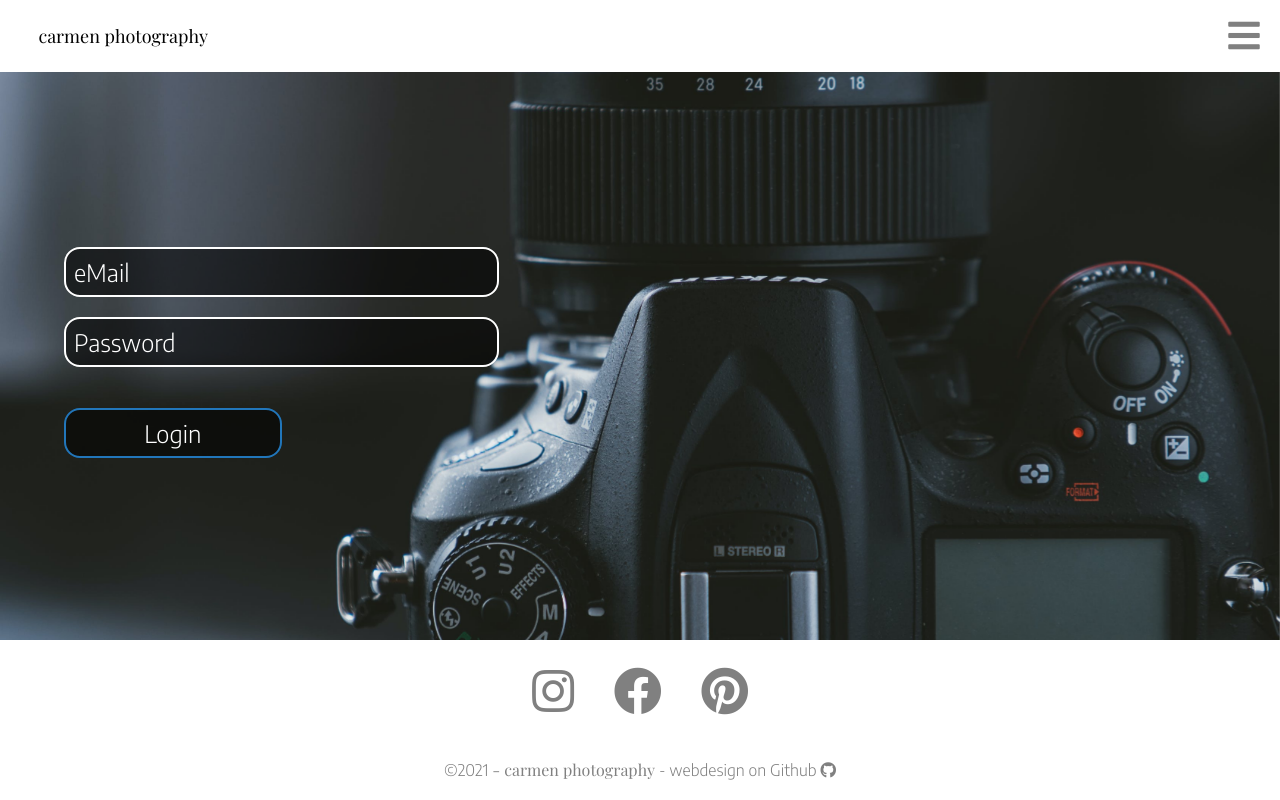
After one commit to StefanBa/carmenphotography, a Flask app: page /login/ in a window 1280 px wide. The commit adds this page. Run offline with Flask 2, Linux system fonts and the light colour scheme; some web fonts are replaced.

Commit message:
prepare login

```diff
--- a/__init__.py
+++ b/__init__.py
@@ -4,6 +4,7 @@ sys.path.insert(0, "/var/www/webApp/webApp") #else my mailconfig module doesn't
 from flask import Flask, render_template, url_for, request, redirect, request, json
 from flask_sqlalchemy import SQLAlchemy
 from flask_mail import Mail, Message
+from flask_login import LoginManager
 from datetime import datetime
 import logging
 import subprocess
@@ -15,6 +16,11 @@ app = Flask(__name__)
 # four forwardslashes would be absolute path, three are relative.
 app.config['SQLALCHEMY_DATABASE_URI'] = 'sqlite:///c_base.db'
 db = SQLAlchemy(app)
+
+
+# login_manager = LoginManager()
+# login_manager.init_app(app)
+
 
 category =	{
     "wedding": "Hochzeitsanlass",
@@ -113,6 +119,19 @@ def contact():
 def contact2():
     return render_template('thanks.html')
 
+@app.route('/login/', methods=['POST', 'GET'])
+def login():
+    if request.method == 'POST':
+        if request.form['url1'] != "":
+            return render_template('contact.html') #it's a bot!
+        email = request.form['email']
+        password = request.form['password']
+        # if email == mailconfig.mail_settings['MAIL_USERNAME'] and password == mailconfig.mail_settings['MAIL_PASSWORD']:
+        if email == "e" and password == "e":
+            app.logger.info("logged in")
+            return render_template('index.html')
+    return render_template('login.html')
+
 @app.route('/update/', methods=['POST'])
 def update():
     app.logger.info(request)
--- a/static/css/style.css
+++ b/static/css/style.css
@@ -22,6 +22,7 @@ font-family: 'Marcellus SC', serif;*/
   --subnavHeight: 8vh;
   --navHeightMobile: 10vh;
   --headerHeight: 8vh;
+  --mainHeight: 72vh;
   --footerHeight: 20vh;
 }
 
@@ -86,9 +87,7 @@ nav .side.logo {
   /* border: 3px solid yellow; */
 }
 
-nav .side.bt {
-  width: 25vw;
-  margin: 0 3vw 0 0;
+nav .side button {
   display: none;
   -webkit-transform: translate3d(0, 0, 0);
   transform: translate3d(0, 0, 0);
@@ -197,6 +196,7 @@ nav li a {
 
 .main {
   width: 100vw;
+  min-height: var(--mainHeight);
   display: flex;
   flex-direction: column;
   justify-content: center;
@@ -272,19 +272,14 @@ nav li a {
   /* border: 3px solid blue; */
 }
 
-.contact {
-  /* height: 70vh; */
-  padding: 0 5vw;
+form {
+  padding: 10vh 5vw;
   display: flex;
   flex-direction: column;
   justify-content: space-around;
   align-items: center;
   /* background: url(./images/nikon2.jpeg) center/cover; */
   /* border: 3px solid blue; */
-}
-
-.contact .spacer {
-  height: 10vh;
 }
 
 #url1 {
@@ -298,7 +293,7 @@ nav li a {
   color: rgba(0, 0, 0, 0);
 }
 
-.contact .input {
+.input {
   display: block;
   width: 100%;
   font-size: 5vw;
@@ -309,11 +304,11 @@ nav li a {
   border: 2px solid white;
 }
 
-.contact .input::placeholder {
+.input::placeholder {
   color: white;
 }
 
-.contact .submit {
+.submit {
   width: 50%;
   cursor: pointer;
   /* background: white; */
@@ -391,11 +386,14 @@ footer {
     padding: 3vw;
     font-size: 1.3rem;
   }
-  .contact {
+
+  form {
     align-items: flex-start;
+    max-width: 44vw;
+    /* border: 2px solid yellow; */
   }
 
-  .contact .input {
+  .input {
     font-size: 3vh;
   }
 }
@@ -410,6 +408,9 @@ footer {
 
   nav .side.bt {
     display: block;
+    width: 25vw;
+    margin: 0 3vw 0 0;
+    /* border: 3px solid yellow; */
   }
 
   nav .side.bars {
@@ -417,6 +418,7 @@ footer {
   }
 
   nav .side button {
+    display: block;
     float: right;
     padding: 0.4vh 1.5vw;
     border-radius: 2.4vh;
@@ -424,16 +426,17 @@ footer {
     background: none;
     border: 2px solid white;
     cursor: pointer;
-    transition: all 1s ease 0.1s;
+    transition: var(--transitionNav);
   }
 
   nav .side button:hover {
-    border: 2px solid black;
+    border: 2px solid #aaa;
   }
 
   nav .side button:focus {
     outline: 0 !important;
   }
+
   nav ul {
     justify-self: center;
     height: auto;
@@ -464,4 +467,8 @@ footer {
     border-right: 1px solid black;
     width: 14vw;
   }
+
+  nav li:last-child {
+    display: none;
+  }
 }
--- a/static/js/contact.js
+++ b/static/js/contact.js
@@ -1,5 +1,5 @@
 let t0 = performance.now();
-let submitBtn = document.querySelector(".contact .submit");
+let submitBtn = document.querySelector(".submit");
 let vorname = document.getElementById("vorname");
 let nachname = document.getElementById("nachname");
 let email = document.getElementById("email");
--- a/templates/base.html
+++ b/templates/base.html
@@ -26,9 +26,10 @@
           <li><a href="/gallery/">G A L L E R Y</a></li>
           <li><a href="/about/">A B O U T</a></li>
           <li><a href="/contact/">C O N T A C T</a></li>
+          <li class="loginref"><a href="/login/">L O G I N</a></li>
         </ul>
         <div class="side bt">
-          <button type="button">Login</button>
+          <button onclick="window.location.href = '/login/';">Login</button>
         </div>
         <div class="side bars">
           <i class="fas fa-bars"></i>
--- a/templates/index.html
+++ b/templates/index.html
@@ -6,5 +6,5 @@
 
 {%endblock%} {%block script%}
 
-<script src="{{ url_for('static', filename='js/index.js') |autoversion}}" path="{{ url_for('static', filename='images/title.jpg') |autoversion}}" type="module" id="myscript"></script>
+<script src="{{ url_for('static', filename='js/home.js') |autoversion}}" path="{{ url_for('static', filename='images/title.jpg') |autoversion}}" type="module" id="myscript"></script>
 {%endblock%}
--- /dev/null
+++ b/templates/login.html
@@ -0,0 +1,13 @@
+{% extends 'base.html'%} {%block head%} <title>carmen photography - contact</title> {%endblock%} {%block body%}
+  <form id="myform" action="/login/" method="POST">
+    <!--id vom input gleich wie for vom label, deshalb spring cursor in input wenn man aufs label klickt-->
+    <input type="text" name="email" class="input" id="email" placeholder="eMail" />
+    <br />
+    <input type="text" name="password" class="input" id="password" placeholder="Password" /><br />
+    <input type="text" name="url1" class="input" id="url1" placeholder="URL1" />
+    <input type="submit" value="Login" class="input submit" />
+  </form>
+{%endblock%}
+{%block script%}
+<script src="{{ url_for('static', filename='js/bodybackground.js') |autoversion}}" path="{{ url_for('static', filename='images/contact.jpeg') |autoversion}}"></script>
+{%endblock%}
```
Also changed, not shown: templates/contact.html (+4 -4 lines), static/js/home.js (renamed from static/js/index.js).
